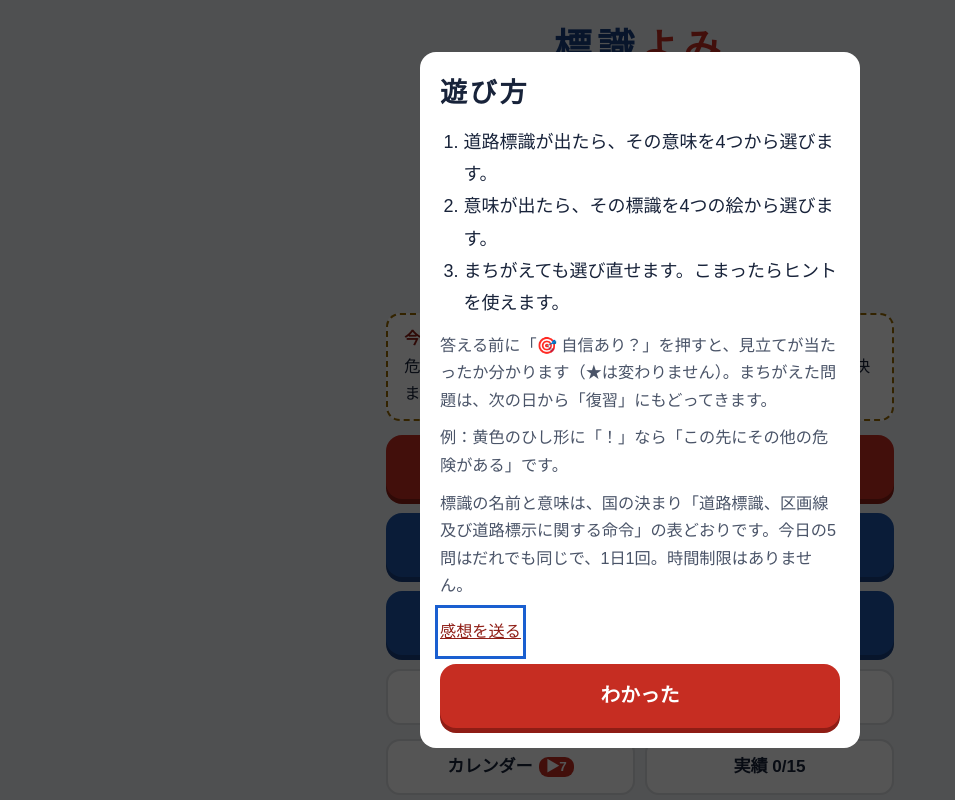
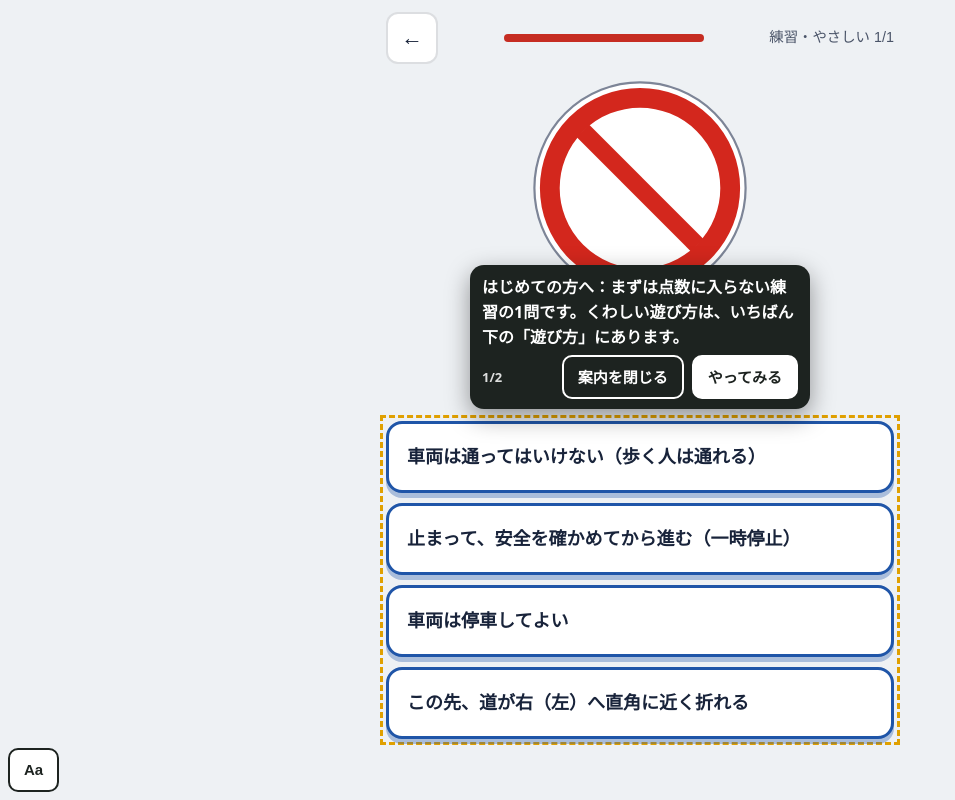
Before and after one commit to satou-aaaaa/hyoshiki-yomi, a plain HTML site: page index.html in a window 1280 px wide. Shown: the top 800 px of the page, without its empty margins (0-955 px from the left). Drawn offline with Linux system fonts and the light colour scheme; a web font is replaced by a local one.

Commit message:
ひな形の共通部品を写す（shared-workflows 67f7985） (#12)
Co-authored-by: template-sync <41898283+github-actions[bot]@users.noreply.github.com>

```diff
--- a/index.html
+++ b/index.html
@@ -338,7 +338,8 @@ html.a11y-say body{padding-bottom:calc(64px + env(safe-area-inset-bottom,0px))!i
 //      （incidents/2026-11-21-hand-copied-helpers-drift.md）。
 //      あわせて、はじめて遊ぶ人への案内（吹き出し Core.coach）を足した。長い「遊び方」の窓の代わりに、練習の1問を遊びながら
 //      その場で一言ずつ教える（NN/g「Mobile Instructional Overlays」・Andersen ほか CHI 2012「The Impact of Tutorials on Games of Varying Complexity」）。
-//   3: 2026-11-22 吹き出しを出しているあいだ 0.4 秒ごとに場所を測り直す（古い場所に残って押す所を隠すことがあった）。ボタンの字を「案内を閉じる」に
+//   3: 2026-11-22 吹き出しを出しているあいだ 0.4 秒ごとに場所を測り直す（古い場所に残って押す所を隠すことがあった）。ボタンの字を「案内を閉じる」に。
+//      段の wait（その所が出るまで待つ）を足した。全ゲームの「はじめての練習」を sync-template の migrateFirstPlay が足すため
 //   2: 2026-11-22 感想フォームのゲーム名を、渡さなければ題（<title>）から入れる。sync-template が全ゲームを game-core に切り替える（migrateCore）ため
 // 決まり: 外へ通信しない。ゲームの関数の名前（toast・buzz など）は上書きしない（Core.toast などで呼ぶ）。
 (function () {
@@ -424,6 +425,7 @@ html.a11y-say body{padding-bottom:calc(64px + env(safe-area-inset-bottom,0px))!i
   //   sel   …… 吹き出しを付ける所。まだ画面に無いあいだは待つ（ゲームが画面を作り直しても付け直す）
   //   until …… その所が画面に出たら次へ進む（答えた・正解した など）。無ければ sel を押したら次へ
   //   button …… 押すと次へ進むボタンの字（読むだけの吹き出し）
+  //   wait  …… その所が画面に出るまで、この吹き出しは出さずに待つ（答えたあとにだけ「次へ」を指す など）
   //   pos   …… "below"（既定）か "above"。その側に場所が無ければ、ページを少し動かして場所を空ける（読む所を隠さないため）
   // 吹き出しは押す所を隠さない（上か下の空いたほうに出す）。「案内を閉じる」と Esc でいつでもやめられる。
   const coach = (() => {
@@ -458,7 +460,7 @@ html.a11y-say body{padding-bottom:calc(64px + env(safe-area-inset-bottom,0px))!i
       while (steps && i < steps.length && steps[i].until && find(steps[i].until)) i++;
       if (!steps) return;
       if (i >= steps.length) return stop(true);
-      const st = steps[i], el = find(st.sel);
+      const st = steps[i], el = st.wait && !find(st.wait) ? null : find(st.sel);
       if (!el) { box.hidden = true; mark(null); return; }
       box.hidden = false; mark(el);
       const fresh = shown !== i;
@@ -829,7 +831,7 @@ function home() {
   $("go-cal").onclick = () => cal();
   $("go-ach").onclick = achView;
   bindFooter();
-  if (!s.tut) openHow();
+  if (!s.tut) firstPlay();
 }
 function practiceMenu() {
   app.innerHTML = `<header><button class="icon" id="back" aria-label="もどる">←</button><h1>練習<small>今日の記録には入りません（標識帳には載ります）</small></h1></header>
@@ -844,6 +846,27 @@ function practiceMenu() {
 }
 // 種類を決めた練習：その種類の標識から5枚。標識の見分けやすさに合わせて、難しさ（やさしい・ふつう・むずかしい）を決める
 function catList(c) { const r = rid(), ids = G.pickN(Math.random, G.SIGNS.filter((x) => x.c === c).map((x) => x.id), 5); return ids.map((id, i) => `${"enh"[S[id].lv]}${i % 2}|${r}:${i}|${id}`); }
+// first-play:begin（shared-workflows の scripts/sync-template.mjs が足した。直すときはひな形を直す）
+// はじめての人：長い「遊び方」の窓を出さず、点数に入らない練習の1問を遊びながら、吹き出しで一言ずつ教える（game-core の Core.coach）。
+// 「見た」は始めたその場で残す（途中でやめても、次からはふつうに始まる。くわしい遊び方はいつでもいちばん下の「遊び方」から）
+const FIRST_STEPS = [
+  { sel: "#choices", button: "やってみる", text: "はじめての方へ：まずは点数に入らない練習の1問です。くわしい遊び方は、いちばん下の「遊び方」にあります。" },
+  { sel: "#next", wait: ".verdict", text: "できました。わけを読んだら、ここを押して進みます。" },
+];
+function firstPlay() {
+  save((s) => { s.tut = true; });
+  // 練習の入り口を開いて、いちばん上（いちばんやさしい）を押す。無ければ前の形（遊び方の窓）にもどす
+  practiceMenu();
+  const b = document.querySelector(".lv button");
+  if (!window.Core || !Core.coach || !b) { home(); return openHow(); }
+  b.click();
+  // 練習は1問だけにする（数を減らしてから描き直す）
+  save((s) => { const r = s.runs && s.runs.p; if (r && Array.isArray(r.list)) r.list = r.list.slice(0, 1); });
+  play();
+  // 案内を閉じた（Esc も）ら、1問の練習の途中経過を残さずにホームへ（ふだんの練習の「続きから」を出さない）
+  Core.coach.start(FIRST_STEPS, { home, onEnd: (done) => { if (done === false) { save((s) => { const r = s.runs && s.runs.p; if (r && !(r.res || []).length) delete s.runs.p; }); home(); } } });
+}
+// first-play:end
 function startRun(mode, opt) {
   const k = todayKey(); let ng = false;
   save((s) => {
```
Also changed, not shown: qa/run.mjs (+6 -5 lines).
